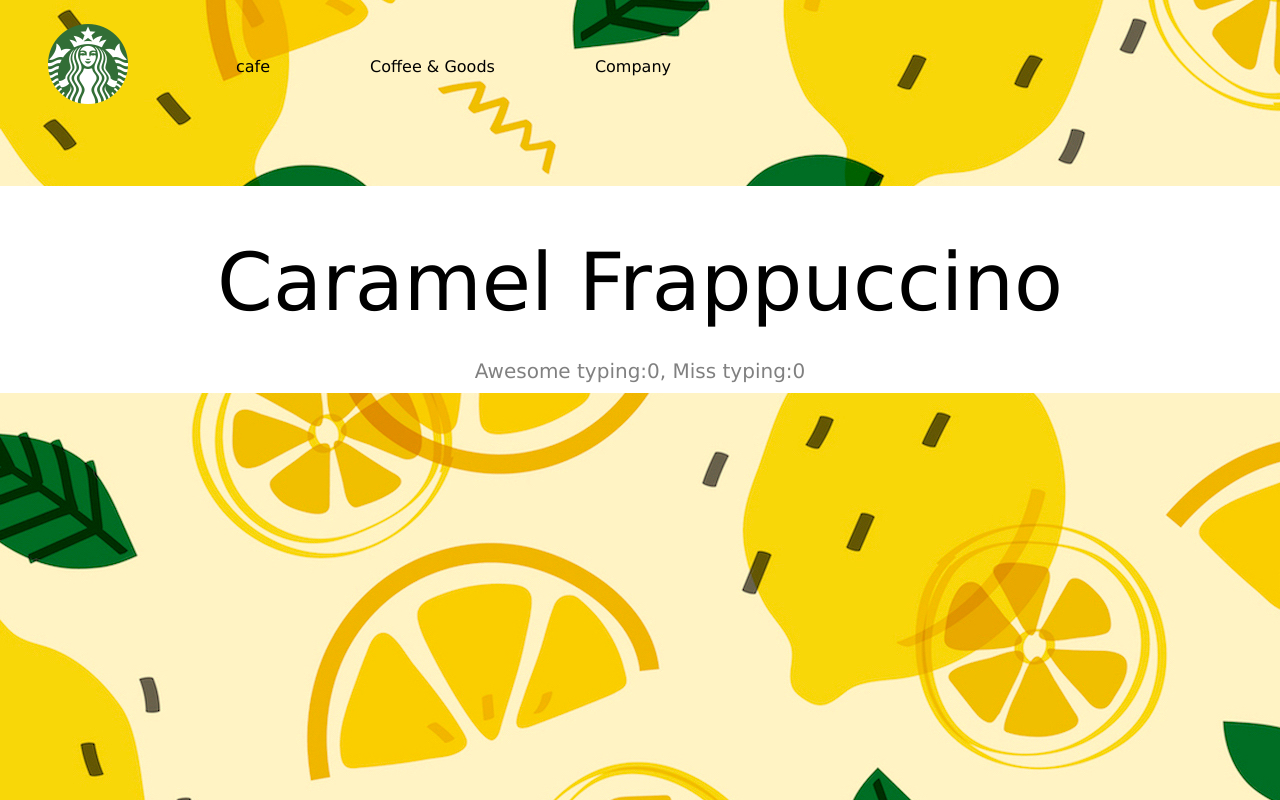
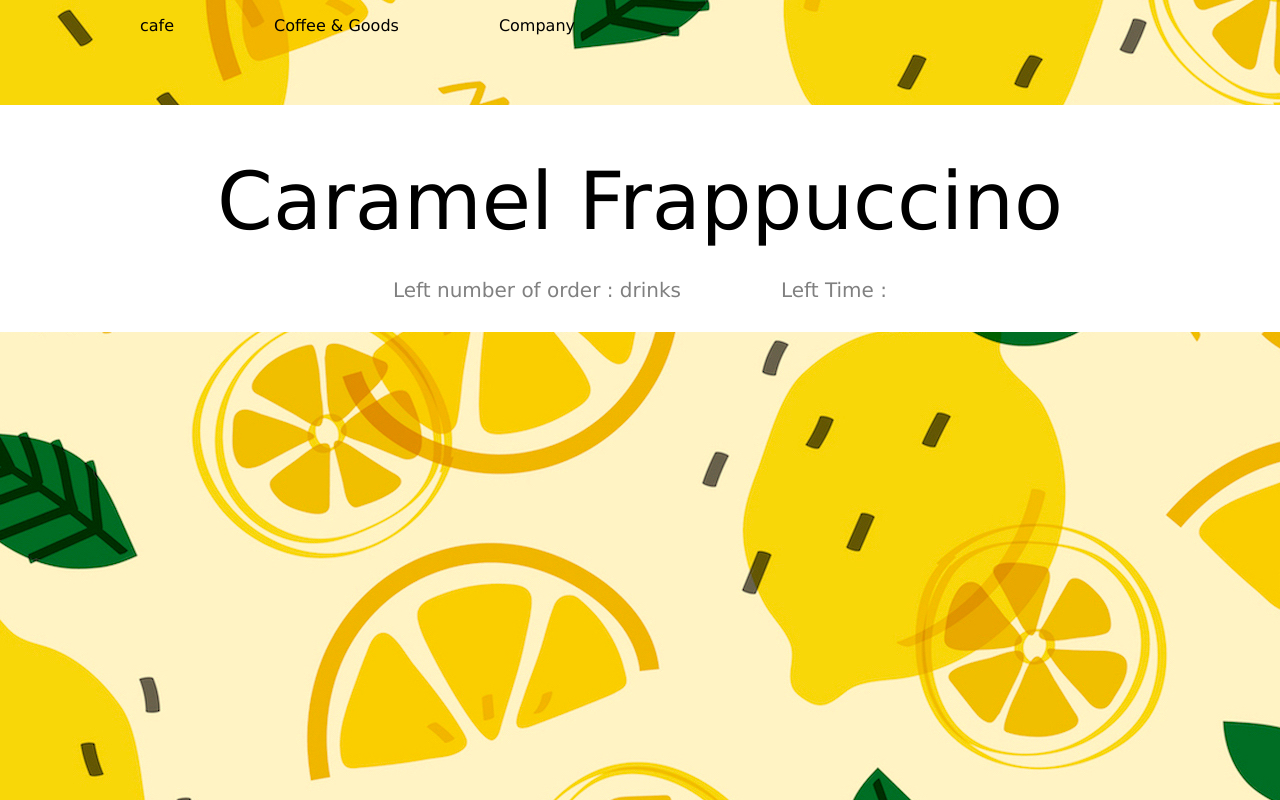
Before and after one commit to pu-chan/TypingApp, a plain HTML site: page index.html in a window 1280 px wide. Drawn offline with Linux system fonts and the light colour scheme.

Commit message:
add icon and timer

```diff
--- a/index.html
+++ b/index.html
@@ -7,7 +7,7 @@
 </head>
 <nav>
     <ul>
-        <li id='icon'><img src='img/icon01.png'></li>
+        <li id='icon'><img></li>
         <li>cafe</li>
         <li>Coffee & Goods</li>
         <li>Company</li>
@@ -16,10 +16,10 @@
 <body>
     <div class='container'>
         <p id='target'></p>
-        <p class='info'>
-            Awesome typing: <span id='awesome'>0</span> ,
-            Miss typing: <span id='miss'>0</span>
-        </p>
+        <div class='info'>
+            <p>Left number of order : <span id='order'></span>drinks</p>
+            <p class='info_item'>Left Time : <span id='timer'></span></p>
+        </div>
     </div>
 <script src='js/main.js'></script>
 </body>
```
